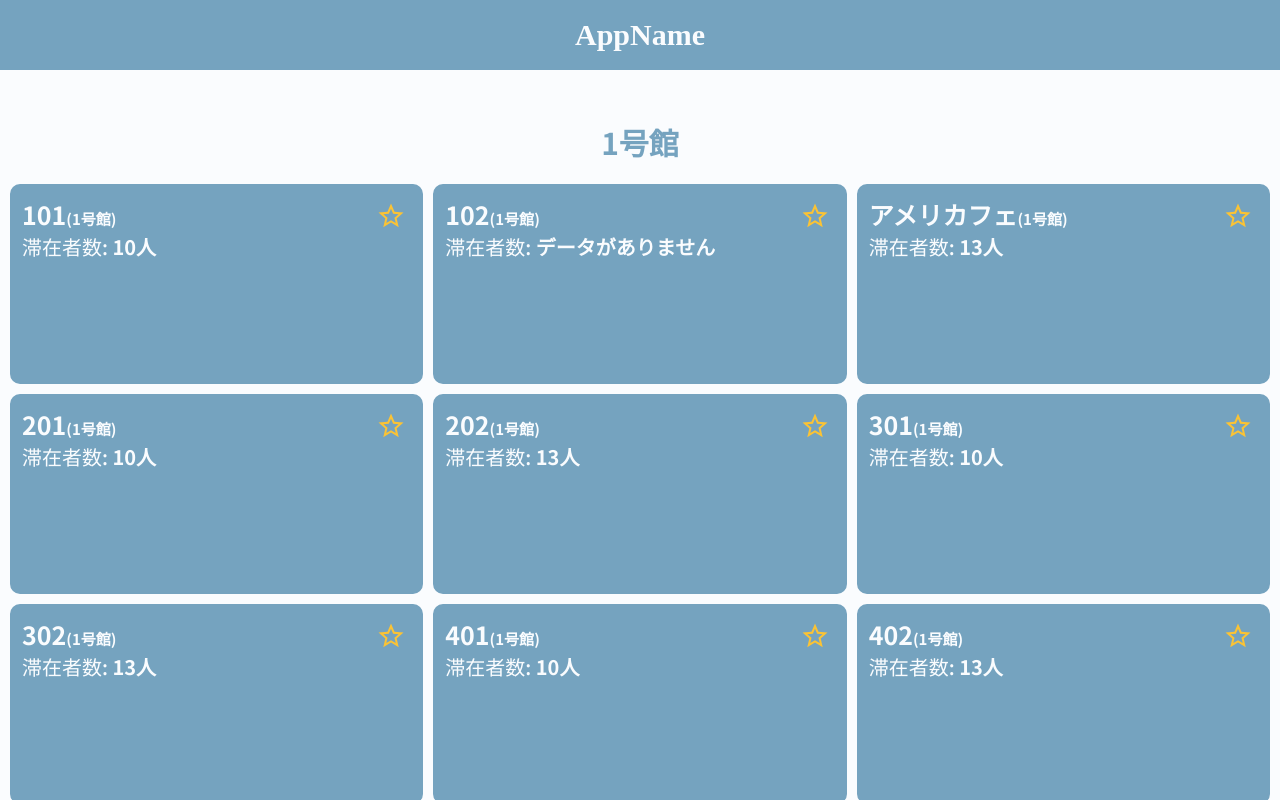
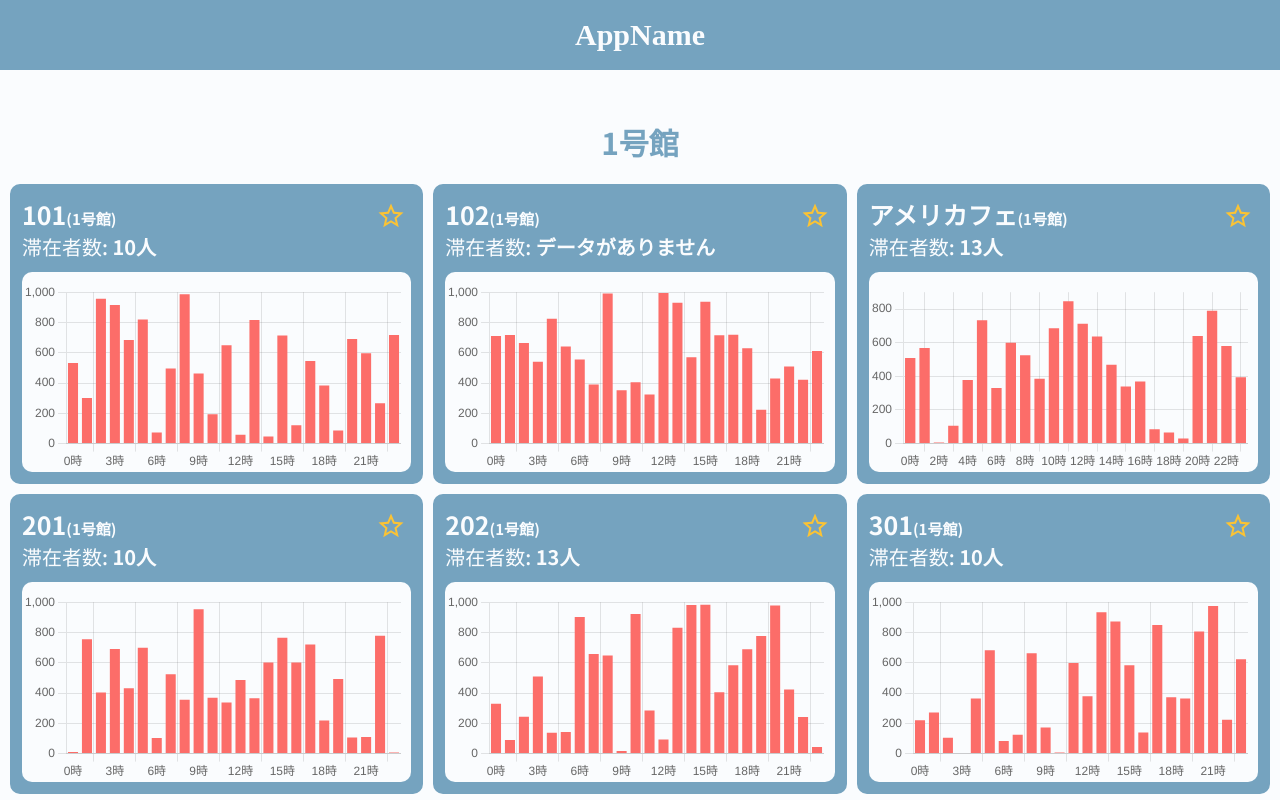
Before and after one commit to SystemEngineeringTeam/geekcamp-2023-vol9, a Next.js app in the folder frontend/: page /congestion in a window 1280 px wide. Built offline with nearby package versions, Linux system fonts and the light colour scheme.

Commit message:
feat: グラフ追加 close #2

```diff
--- a/frontend/components/page/Congestion.tsx
+++ b/frontend/components/page/Congestion.tsx
@@ -1,7 +1,7 @@
 import { useRouter } from "next/router";
 import { useEffect, useState } from "react";
 import styles from "@/styles/Congestion.module.scss";
-import Room from "@/components/ui/room";
+import Room from "@/components/ui/room/room";
 import { useStaycount } from "@/hooks/useStaycount";
 import { useLocalStorage } from "@mantine/hooks";
 
--- /dev/null
+++ b/frontend/components/ui/linechart/linechart.module.scss
@@ -0,0 +1,11 @@
+.linechart_wrapper {
+  height: 200px;
+  width: auto;
+  padding: 10px 10px 0 0;
+  border-radius: 10px;
+  background-color: var(--on-primary);
+  position: absolute;
+  bottom: 10px;
+  left: 10px;
+  right: 10px;
+}
--- /dev/null
+++ b/frontend/components/ui/linechart/linechart.tsx
@@ -0,0 +1,58 @@
+import styles from "./linechart.module.scss";
+import {
+  Chart as ChartJS,
+  CategoryScale,
+  LinearScale,
+  BarElement,
+  Tooltip,
+} from "chart.js";
+import { Bar } from "react-chartjs-2";
+import { faker } from "@faker-js/faker";
+import { _DeepPartialObject } from "chart.js/dist/types/utils";
+import { useState } from "react";
+
+ChartJS.register(CategoryScale, LinearScale, BarElement, Tooltip);
+
+export default function Linechart() {
+  const options = {
+    maintainAspectRatio: false,
+    animation: {
+      duration: 1000,
+    },
+    scales: {
+      y: {
+        max: undefined,
+      },
+      x: {
+        ticks: {
+          maxRotation: 0, // ラベルを横に表示
+          minRotation: 0, // ラベルを横に表示
+        },
+      },
+    },
+    plugins: {
+      legend: {
+        position: "top" as const,
+      },
+      title: {
+        display: false,
+      },
+    },
+  };
+  const labels = Array.from({ length: 24 }, (_, index) => `${index}時`);
+  const data = {
+    labels,
+    datasets: [
+      {
+        data: labels.map(() => faker.number.int({ min: 0, max: 1000 })),
+        backgroundColor: "rgb(252, 109, 105)",
+      },
+    ],
+  };
+
+  return (
+    <div className={styles.linechart_wrapper}>
+      <Bar options={options} data={data} updateMode={"resize"} />
+    </div>
+  );
+}
--- a/frontend/components/ui/room.module.scss
+++ b/frontend/components/ui/room/room.module.scss
@@ -1,6 +1,6 @@
 .room {
   width: 100%;
-  height: 200px;
+  height: 300px;
   padding: 10px;
   color: var(--on-primary);
   background-color: var(--primary);
@@ -30,12 +30,6 @@
     }
   }
 
-  &:hover {
-    background-color: var(--on-secondary);
-    color: var(--secondary);
-    border: solid 2px var(--secondary);
-  }
-
   &[data-star="true"] {
     background-color: var(--on-tertiary);
     color: var(--tertiary);
--- a/frontend/components/ui/room.tsx
+++ b/frontend/components/ui/room/room.tsx
@@ -1,5 +1,6 @@
-import { StarFilledIcon, StarOutlineIcon } from "../util/icons";
+import { StarFilledIcon, StarOutlineIcon } from "../../util/icons";
 import styles from "./room.module.scss";
+import Linechart from "../linechart/linechart";
 
 type Props = {
   key: string;
@@ -48,6 +49,8 @@ export default function Room(props: Props) {
           onClick={() => props.addStar(roomId)}
         />
       )}
+
+      <Linechart />
     </section>
   );
 }
--- a/frontend/package.json
+++ b/frontend/package.json
@@ -15,16 +15,19 @@
     "@types/node": "20.5.7",
     "@types/react": "18.2.21",
     "@types/react-dom": "18.2.7",
+    "chart.js": "^4.4.0",
     "eslint": "8.48.0",
     "eslint-config-next": "13.4.19",
     "lodash": "^4.17.21",
     "next": "13.4.19",
     "react": "18.2.0",
+    "react-chartjs-2": "^5.2.0",
     "react-dom": "18.2.0",
     "recoil": "^0.7.7",
     "typescript": "5.2.2"
   },
   "devDependencies": {
+    "@faker-js/faker": "^8.0.2",
     "@types/lodash": "^4.14.198",
     "sass": "^1.66.1"
   }
```
Also changed, not shown: 1 other file (tests, documents, lock files or other folders).
